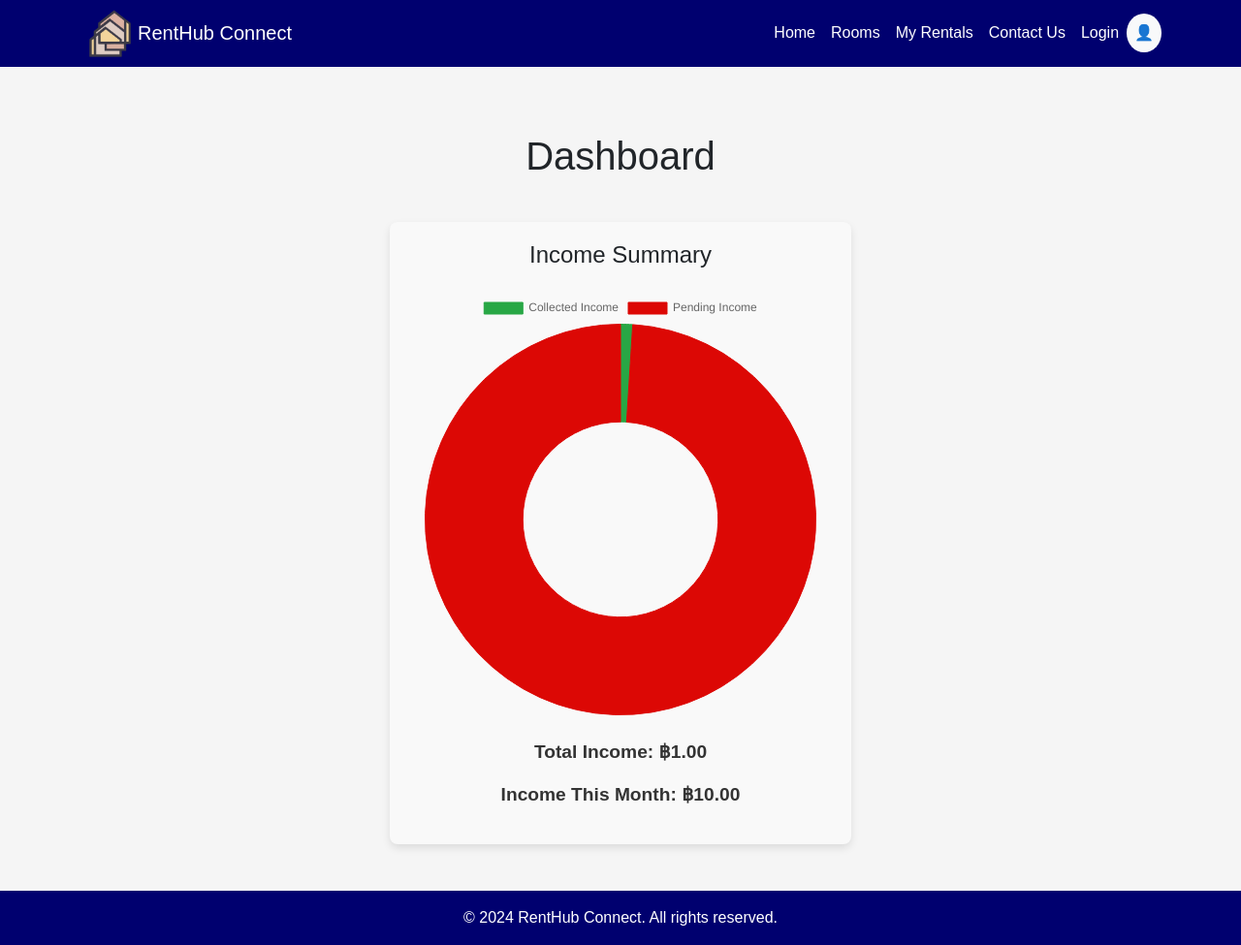
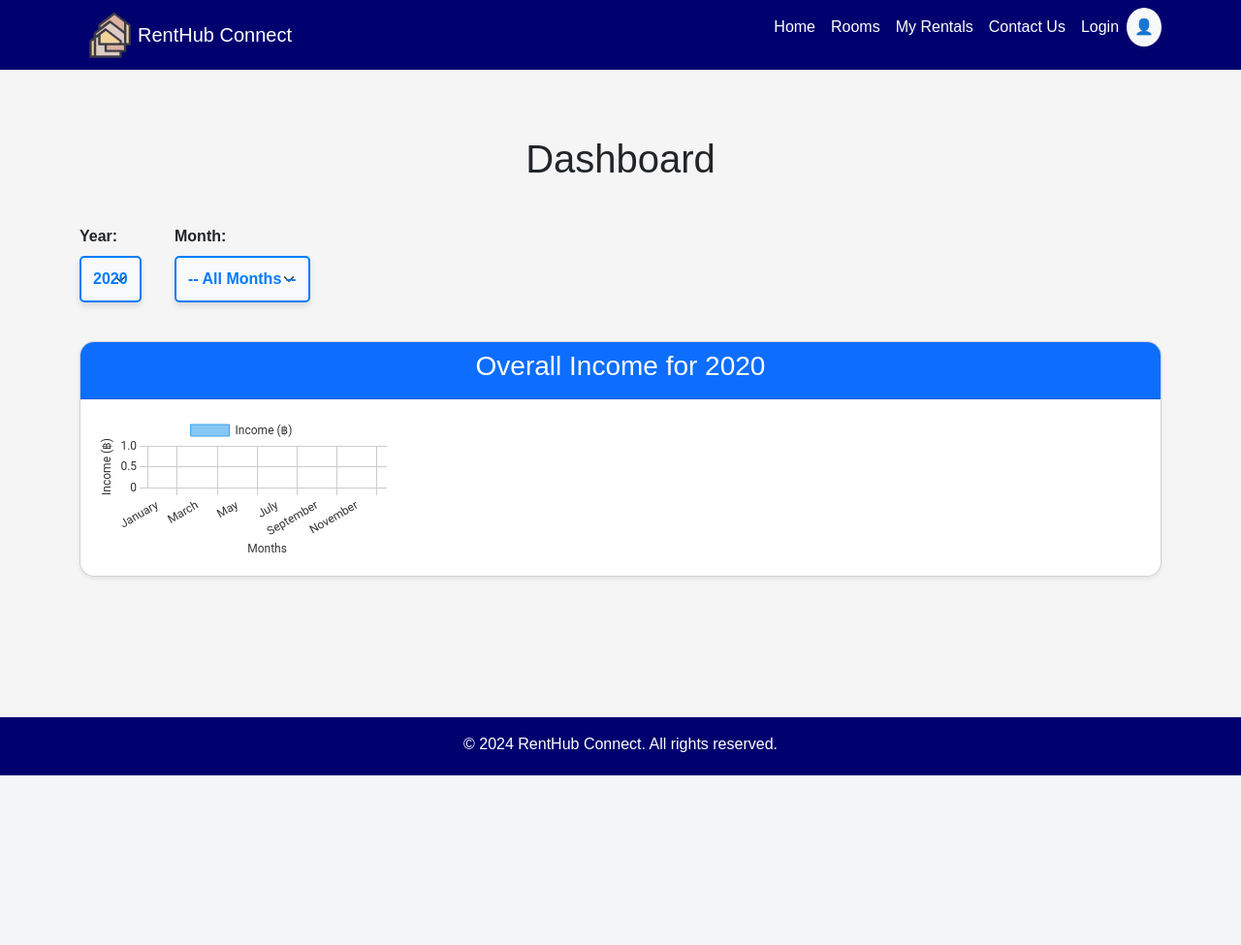
Before and after one commit to Pong50887/RentHub-Connect-Selenium, a Django app: template renthub/templates/renthub/dashboard.html in a window 1280 px wide. Shown: the whole page at 97% size. After the commit the page ends 800 px from the top, so only its background shows below. Run offline with Django 5.2, Linux system fonts and the light colour scheme; the template is opened without the code that fills it: most values are stand-ins (such as "Sample title", 1, 10 or a date in 2020).

Commit message:
Change doughnut chart to be bar chart and add year and month filters for income dashboard

```diff
--- a/renthub/static/renthub/dashboard.css
+++ b/renthub/static/renthub/dashboard.css
@@ -1,45 +1,60 @@
-.doughnut-chart {
-    width: 150px;
-    height: 150px;
+.card {
+    border-radius: 15px;
+    overflow: hidden;
+    box-shadow: 0 4px 8px rgba(0, 0, 0, 0.1);
+    max-width: 100%;
+    height: auto;
 }
 
-.dashboard {
-    max-width: 500px;
-    margin: 0 auto;
+.form-select {
+    padding: 0.5rem;
+    font-size: 1rem;
+    border-radius: 10px;
+    border: 1px solid #ddd;
+    width: 100%; /* Ensure full width inside dropdown */
 }
 
-.income-summary {
-    background-color: #f9f9f9;
-    padding: 20px;
-    border-radius: 8px;
-    box-shadow: 0 4px 8px rgba(0, 0, 0, 0.1);
+.form-label {
+    margin-right: 10px;
 }
 
-.text-center {
-    text-align: center;
+/* Dropdown Buttons - Full Width */
+.dropdown {
+    width: 100%; /* Ensure dropdown spans the full container width */
+    margin-bottom: 1rem;
 }
 
-.amount {
-    font-size: 1.2rem;
-    color: #333;
+.dropdown label {
+    display: block; /* Ensure label appears above the select */
+    margin-bottom: 0.5rem;
     font-weight: bold;
 }
 
-.income-summary .d-flex {
-    display: flex;
-    justify-content: center;
-    align-items: center;
+.dropdown select {
+    width: 100%; /* Full width for the dropdown select */
+    border: 2px solid #007bff;
+    background-color: #f8f9fa;
+    color: #007bff;
+    font-weight: bold;
+    padding: 10px 12px;
+    border-radius: 5px;
+    box-shadow: 0 4px 6px rgba(0, 0, 0, 0.1);
+    transition: all 0.3s ease;
+    cursor: pointer;
 }
 
-.income-summary h2 {
-    font-size: 1.5rem;
-    margin-bottom: 1rem;
+.dropdown select:hover {
+    background-color: #007bff;
+    color: #fff;
+    box-shadow: 0 6px 10px rgba(0, 0, 0, 0.2);
 }
 
-.chartjs-tooltip {
-    background-color: rgba(0, 0, 0, 0.8) !important;
-    color: #fff !important;
-    padding: 8px 12px;
-    border-radius: 4px;
-    font-size: 0.9rem;
+.dropdown select:focus {
+    outline: none;
+    box-shadow: 0 0 5px 2px rgba(0, 123, 255, 0.6);
 }
+
+#incomeBarChart, #dailyIncomeChart {
+    width: 300px !important;
+    height: 150px !important;
+}
--- a/renthub/templates/base.html
+++ b/renthub/templates/base.html
@@ -120,8 +120,9 @@
                                         <a class="dropdown-item" href="{% url 'renthub:room_overview' %}">
                                             Room Overview
                                         </a>
+                                    {% else %}
+                                        <a class="dropdown-item" href="{% url 'renthub:profile_settings' %}">Profile Settings</a>
                                     {% endif %}
-                                    <a class="dropdown-item" href="{% url 'renthub:profile_settings' %}">Profile Settings</a>
                                     <li>
                                         <form action="{% url 'logout' %}" method="POST" class="form-inline">
                                             {% csrf_token %}
@@ -171,10 +172,11 @@
                                                 Room Overview
                                             </a>
                                         </li>
+                                    {% else %}
+                                        <li>
+                                            <a class="dropdown-item" href="{% url 'renthub:profile_settings' %}">Profile Settings</a>
+                                        </li>
                                     {% endif %}
-                                    <li>
-                                        <a class="dropdown-item" href="{% url 'renthub:profile_settings' %}">Profile Settings</a>
-                                    </li>
                                     <li>
                                         <form action="{% url 'logout' %}" method="POST" class="form-inline">
                                             {% csrf_token %}
--- a/renthub/templates/renthub/dashboard.html
+++ b/renthub/templates/renthub/dashboard.html
@@ -1,56 +1,136 @@
 {% extends 'base.html' %}
-
-{% load static %}
+{% block extra_css %}
+    {% load static %}
+    <link rel="stylesheet" href="{% static 'renthub/dashboard.css' %}">
+{% endblock %}
 
 {% block content %}
-<link rel="stylesheet" href="{% static 'renthub/dashboard.css' %}">
+<div class="container mt-5">
+    <h1 class="mb-4 text-center">Dashboard</h1>
 
-<div class="dashboard container my-5">
-    <h1 class="text-center mb-4">Dashboard</h1>
+    <!-- Year and Month Filter Dropdown -->
+    <form method="get" class="mb-4">
+        <div class="row">
+            <div class="dropdown" style="float: left; width: auto;">  <!-- Adjusted to float left -->
+                <label for="year">Year:</label>
+                <select name="year" id="year" class="form-select" onchange="this.form.submit()">
+                    {% for y in years %}
+                        <option value="{{ y }}" {% if y == selected_year %}selected{% endif %}>{{ y }}</option>
+                    {% endfor %}
+                </select>
+            </div>
 
-    <div class="income-summary text-center">
-        <h2 class="mb-4">Income Summary</h2>
+            <div class="dropdown" style="float: left; width: auto; margin-left: 10px;">  <!-- Adjusted to float left and added margin -->
+                <label for="month">Month:</label>
+                <select name="month" id="month" class="form-select" onchange="this.form.submit()">
+                    <option value="0" {% if not selected_month %}selected{% endif %}>-- All Months --</option>
+                    {% for month_num, month_name in months %}
+                        <option value="{{ month_num }}" {% if month_num == selected_month %}selected{% endif %}>
+                            {{ month_name }}
+                        </option>
+                    {% endfor %}
+                </select>
+            </div>
+        </div>
+    </form>
 
-        <div class="d-flex justify-content-center align-items-center mb-4">
-            <canvas id="incomeDoughnutChart" class="doughnut-chart"></canvas>
+    <!-- Income Charts -->
+    {% if not selected_month %}
+    <div class="card shadow-sm mb-4">
+        <div class="card-header bg-primary text-white">
+            <h3 class="card-title text-center">Overall Income for {{ selected_year }}</h3>
         </div>
+        <div class="card-body">
+            <canvas id="incomeBarChart" width="300" height="150"></canvas>
+        </div>
+    </div>
+    {% endif %}
 
-        <p class="amount">Total Income: ฿{{ total_income|floatformat:2 }}</p>
-        <p class="amount">Income This Month: ฿{{ monthly_income|floatformat:2 }}</p>
+    {% if selected_month %}
+    <div class="card shadow-sm mb-4">
+        <div class="card-header bg-success text-white">
+            <h3 class="card-title text-center">Daily Income for {{ selected_month_name }} {{ selected_year }}</h3>
+        </div>
+        <div class="card-body">
+            <canvas id="dailyIncomeChart" width="300" height="150"></canvas>
+        </div>
     </div>
+    {% endif %}
 </div>
 
 <script>
-    const ctx = document.getElementById('incomeDoughnutChart').getContext('2d');
-    const incomeDoughnutChart = new Chart(ctx, {
-        type: 'doughnut',
-        data: {
-            labels: ['Collected Income', 'Pending Income'],
-            datasets: [{
-                label: 'Income Percentage',
-                data: [{{ income_percentage }}, 100 - {{ income_percentage }}],
-                backgroundColor: ['#28a745', '#dc0805'],
-                borderColor: ['#28a745', '#dc0805'],
-                borderWidth: 1
-            }]
-        },
+    // Chart.js default global settings
+    Chart.defaults.font.family = "'Roboto', sans-serif";
+    Chart.defaults.color = '#333';
+    Chart.defaults.borderColor = '#ccc';
+
+    // Monthly Income Bar Chart
+    {% if not selected_month %}
+    const incomeData = {
+        labels: ['January', 'February', 'March', 'April', 'May', 'June', 'July', 'August', 'September', 'October', 'November', 'December'],
+        datasets: [{
+            label: 'Income (฿)',
+            data: {{ monthly_income_data|safe }},
+            backgroundColor: [
+                'rgba(54, 162, 235, 0.6)', 'rgba(255, 99, 132, 0.6)', 'rgba(255, 206, 86, 0.6)',
+                'rgba(75, 192, 192, 0.6)', 'rgba(153, 102, 255, 0.6)', 'rgba(255, 159, 64, 0.6)',
+                'rgba(54, 162, 235, 0.6)', 'rgba(255, 99, 132, 0.6)', 'rgba(255, 206, 86, 0.6)',
+                'rgba(75, 192, 192, 0.6)', 'rgba(153, 102, 255, 0.6)', 'rgba(255, 159, 64, 0.6)'
+            ],
+            borderColor: 'rgba(54, 162, 235, 1)',
+            borderWidth: 1,
+        }]
+    };
+
+    const ctx = document.getElementById('incomeBarChart').getContext('2d');
+    const incomeBarChart = new Chart(ctx, {
+        type: 'bar',
+        data: incomeData,
         options: {
             responsive: true,
-            cutoutPercentage: 50,
             plugins: {
-                tooltip: {
-                    callbacks: {
-                        label: function (tooltipItem) {
-                            return tooltipItem.raw.toFixed(2) + '%';
-                        }
-                    }
-                },
-                legend: {
-                    position: 'top'
-                }
+                legend: { position: 'top' },
+                tooltip: { callbacks: { label: (tooltipItem) => '฿ ' + tooltipItem.raw } }
+            },
+            scales: {
+                y: { beginAtZero: true, title: { display: true, text: 'Income (฿)' } },
+                x: { title: { display: true, text: 'Months' } }
             }
         }
     });
+    {% endif %}
+
+    // Daily Income Line Chart
+    {% if selected_month %}
+    const dailyIncomeData = {
+        labels: Array.from({ length: {{ daily_income_data|length }} }, (_, i) => i + 1), // Days of the month
+        datasets: [{
+            label: 'Daily Income (฿)',
+            data: {{ daily_income_data|safe }},
+            backgroundColor: 'rgba(75, 192, 192, 0.2)',
+            borderColor: 'rgba(75, 192, 192, 1)',
+            pointBackgroundColor: 'rgba(75, 192, 192, 1)',
+            borderWidth: 2,
+            tension: 0.3, // Smooth line
+        }]
+    };
+
+    const dailyCtx = document.getElementById('dailyIncomeChart').getContext('2d');
+    const dailyIncomeChart = new Chart(dailyCtx, {
+        type: 'line',
+        data: dailyIncomeData,
+        options: {
+            responsive: true,
+            plugins: {
+                legend: { position: 'top' },
+                tooltip: { callbacks: { label: (tooltipItem) => '฿ ' + tooltipItem.raw } }
+            },
+            scales: {
+                y: { beginAtZero: true, title: { display: true, text: 'Income (฿)' } },
+                x: { title: { display: true, text: 'Days of the Month' } }
+            }
+        }
+    });
+    {% endif %}
 </script>
-
 {% endblock %}
```
Also changed, not shown: renthub/views/dashboard_view.py (+40 -10 lines).
